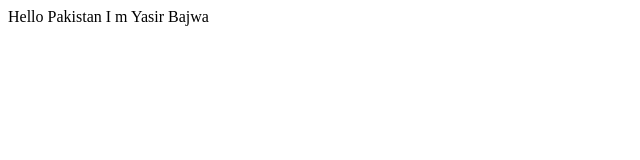
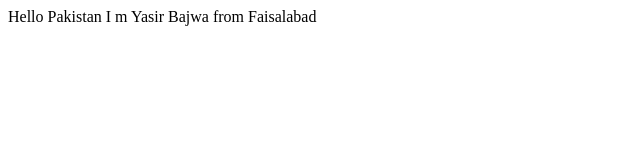
Before and after one commit to YasirBajwa/bootcamp-assignment, a plain HTML site: page index.html in a window 1280 px wide. Shown: the whole page, without its empty margins (0-640 px from the left). Drawn offline with Linux system fonts and the light colour scheme.

Commit message:
update index.html
update name

```diff
--- a/index.html
+++ b/index.html
@@ -6,6 +6,6 @@
     <title>Hello Pakistan</title>
 </head>
 <body>
-    Hello Pakistan I m Yasir Bajwa
+    Hello Pakistan I m Yasir Bajwa from Faisalabad
 </body>
 </html>
```
